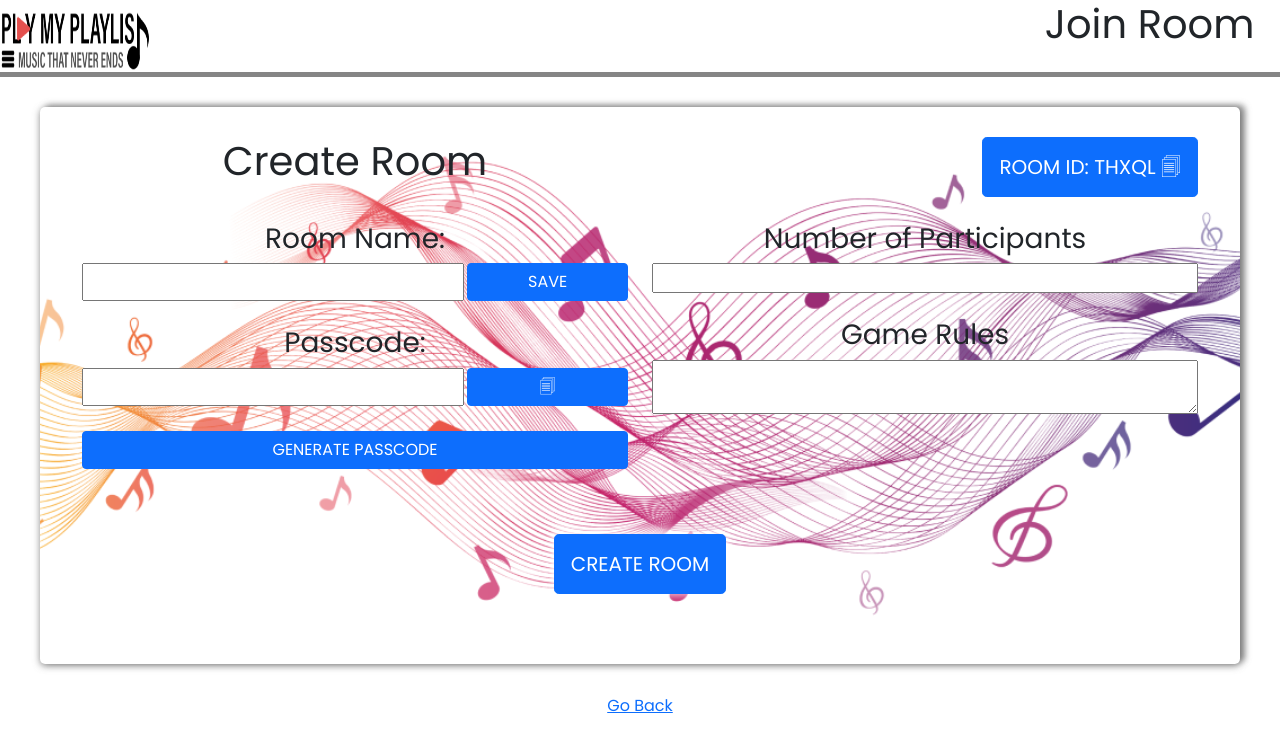
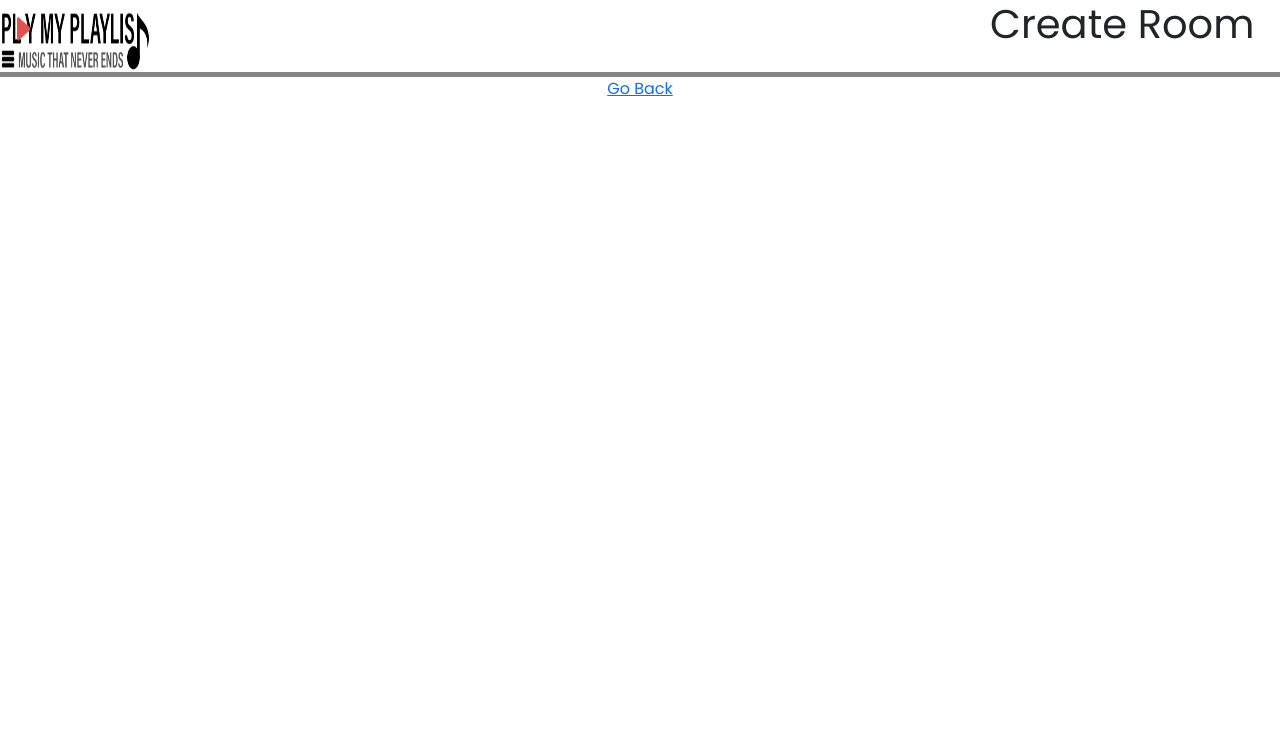
Before and after one commit to asasin235/Music-Player-frontend, a React (Create React App) app: page /joinRoom in a window 1280 px wide. Shown: the top 752 px of the page. Built offline with nearby package versions, Linux system fonts and the light colour scheme.

Commit message:
Completed Form and fixed bug of switched forms

```diff
--- a/src/components/CreateRoomForm/CreateRoomForm.js
+++ b/src/components/CreateRoomForm/CreateRoomForm.js
@@ -2,6 +2,7 @@ import Participants from '../../components/Participants/Participants';
 import Textarea from '../../components/TextArea/TextArea';
 import { Container, Row, Col, Button } from "react-bootstrap";
 import './CreateRoomForm.css'
+import {MdContentCopy} from 'react-icons/md'
 function CreateRoomForm(){
     return(
         <div className='create-room-div'>
@@ -12,7 +13,7 @@ function CreateRoomForm(){
             </Col>
             <Col className='d-flex justify-content-end'>
               <Button size='lg' className='create-room-button'>
-                ROOM ID: THXQL &#128464;
+                ROOM ID: THXQL <MdContentCopy/>
               </Button>
             </Col>
           </Row>
@@ -31,8 +32,8 @@ function CreateRoomForm(){
               <div className='input-div'>
                 <h3> Passcode: </h3>
                 <div className='text-div'>
-                  <input type='text' />
-                  <Button>&#128464;</Button>
+                  <input type='password' />
+                  <Button><MdContentCopy/></Button>
                 </div>
               </div>
 
--- a/src/pages/CreateRoom/CreateRoom.js
+++ b/src/pages/CreateRoom/CreateRoom.js
@@ -1,20 +1,20 @@
 
 import Link from 'react-router-dom/Link'
-import SecondHeader from '../../components/header/secondHeader'
 
+import CreateRoomForm from "../../components/CreateRoomForm/CreateRoomForm"
+import SecondHeader from "../../components/header/secondHeader"
+import "bootstrap/dist/css/bootstrap.min.css";
 
-const CreateRoom =()=>
-{
-    return(
+const CreateRoom = () => {
+  return (
     <>
-    <SecondHeader title="Create Room"/>
+      <SecondHeader title="Join Room" />
 
-
-
+      <CreateRoomForm />
       <Link to={'/'}> Go Back</Link>
 
     </>
-    )
+  )
 }
 
 export default CreateRoom
--- a/src/pages/JoinRoom/JoinRoom.js
+++ b/src/pages/JoinRoom/JoinRoom.js
@@ -1,14 +1,16 @@
 import Link from "react-router-dom/Link"
-import CreateRoomForm from "../../components/CreateRoomForm/CreateRoomForm"
+
 import SecondHeader from "../../components/header/secondHeader"
 import "bootstrap/dist/css/bootstrap.min.css";
-const JoinRoom=()=>{
+const JoinRoom = () => {
     return (
+
         <>
-    <SecondHeader title="Join Room"/>
+            <SecondHeader title="Create Room" />
 
-    <CreateRoomForm/>
-    <Link to={'/'}> Go Back</Link>
+
+
+            <Link to={'/'}> Go Back</Link>
 
         </>
     )
```
